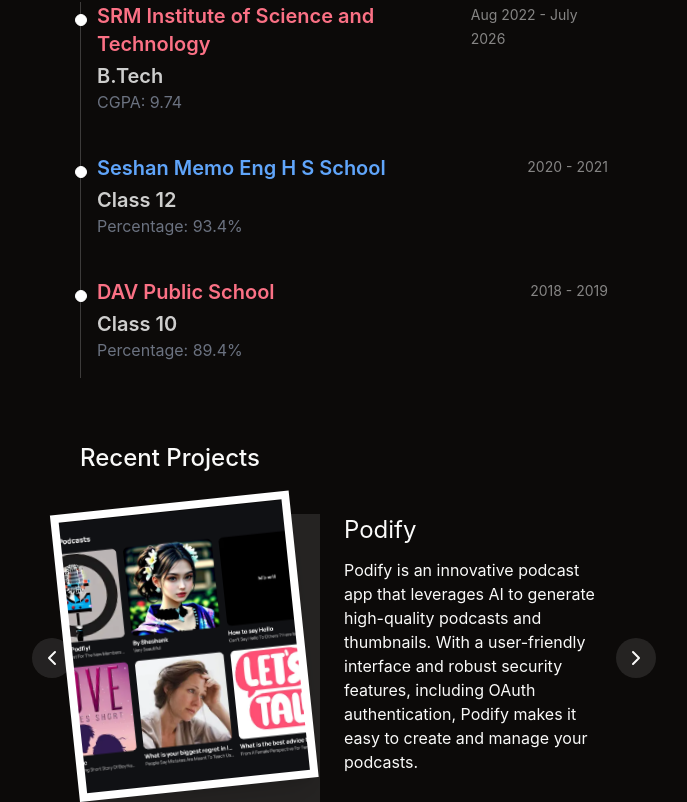
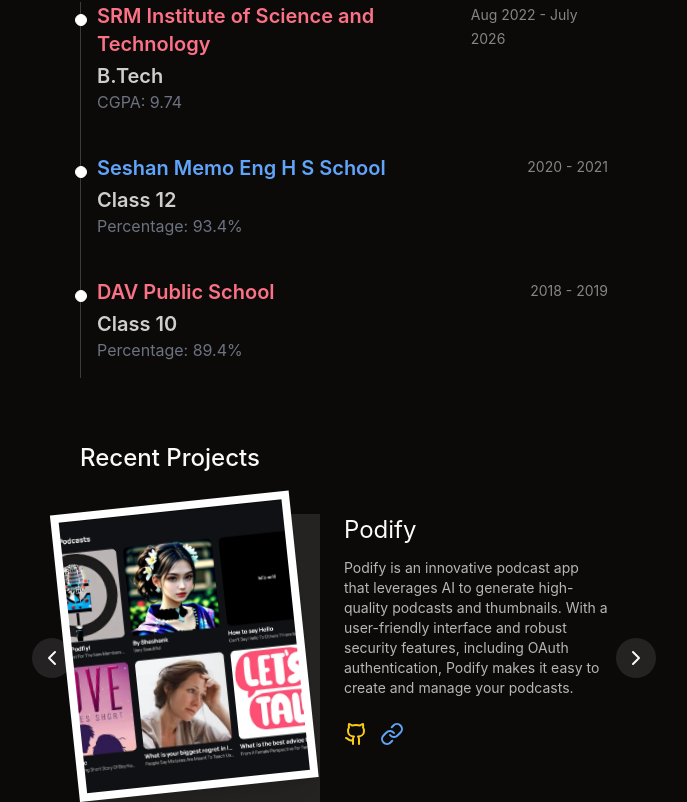
Before and after one commit to Ayush-Singh24/P2, a React (Vite) app: page / in a window 1280 px wide. Shown: the part 874-1676 px from the top of the page, without its empty margins (296-983 px from the left). Built offline with nearby package versions, Linux system fonts and the light colour scheme.

Commit message:
ui: jiggle animations in links

```diff
--- a/src/components/Experience.tsx
+++ b/src/components/Experience.tsx
@@ -7,7 +7,7 @@
       <ol className="relative border-s border-white/20">
         {experiences.map(({ timePeriod, company, role, description }) => {
           return (
-            <li className="mb-10 ms-4 last:mb-0">
+            <li className="mb-10 ms-4 last:mb-0" key={company}>
               <div className="absolute w-3 h-3 bg-white rounded-full mt-3 -start-1.5 border border-white" />
               <div className="flex justify-between flex-col sm:flex-row">
                 <div className="flex flex-col gap-1">
--- a/src/components/Projects.tsx
+++ b/src/components/Projects.tsx
@@ -1,7 +1,15 @@
 import { AnimatePresence, motion, Variants } from "framer-motion";
 import { projects } from "@/utils/constants";
 import { useState } from "react";
-import { ChevronLeft, ChevronRight } from "lucide-react";
+import {
+  ChevronLeft,
+  ChevronRight,
+  Github,
+  Link,
+  Link2,
+  Link2Off,
+} from "lucide-react";
+import { Button } from "./ui/button";
 
 export default function Projects() {
   const [currentIndex, setCurrentIndex] = useState<number>(0);
@@ -99,6 +107,7 @@
           <div className="flex flex-col items-start gap-3 w-1/2">
             <AnimatePresence mode="wait" custom={direction}>
               <motion.div
+                className="flex flex-col gap-3"
                 key={currentIndex}
                 custom={direction}
                 variants={contentVariants}
@@ -110,10 +119,38 @@
                   opacity: { duration: 0.3 },
                 }}
               >
-                <motion.h3 className="text-2xl mb-3">
+                <motion.h3 className="text-2xl">
                   {projects[currentIndex].title}
                 </motion.h3>
-                <motion.p>{projects[currentIndex].description}</motion.p>
+                <motion.p className="text-sm text-white/70">
+                  {projects[currentIndex].description}
+                </motion.p>
+                <div className="flex justify-start gap-3 mt-3">
+                  <motion.a
+                    href={projects[currentIndex].githubLink}
+                    whileHover={{ rotate: [0, 2, -2, 2, -2, 0] }}
+                    transition={{
+                      duration: 0.5,
+                      repeat: Infinity,
+                      ease: "easeInOut",
+                    }}
+                  >
+                    <Github className="text-primary" />
+                  </motion.a>
+                  {projects[currentIndex].prodLink && (
+                    <motion.a
+                      href={projects[currentIndex].prodLink}
+                      whileHover={{ rotate: [0, 2, -2, 2, -2, 0] }}
+                      transition={{
+                        duration: 0.5,
+                        repeat: Infinity,
+                        ease: "easeInOut",
+                      }}
+                    >
+                      <Link className="text-blue-400" />
+                    </motion.a>
+                  )}
+                </div>
               </motion.div>
             </AnimatePresence>
           </div>
```
